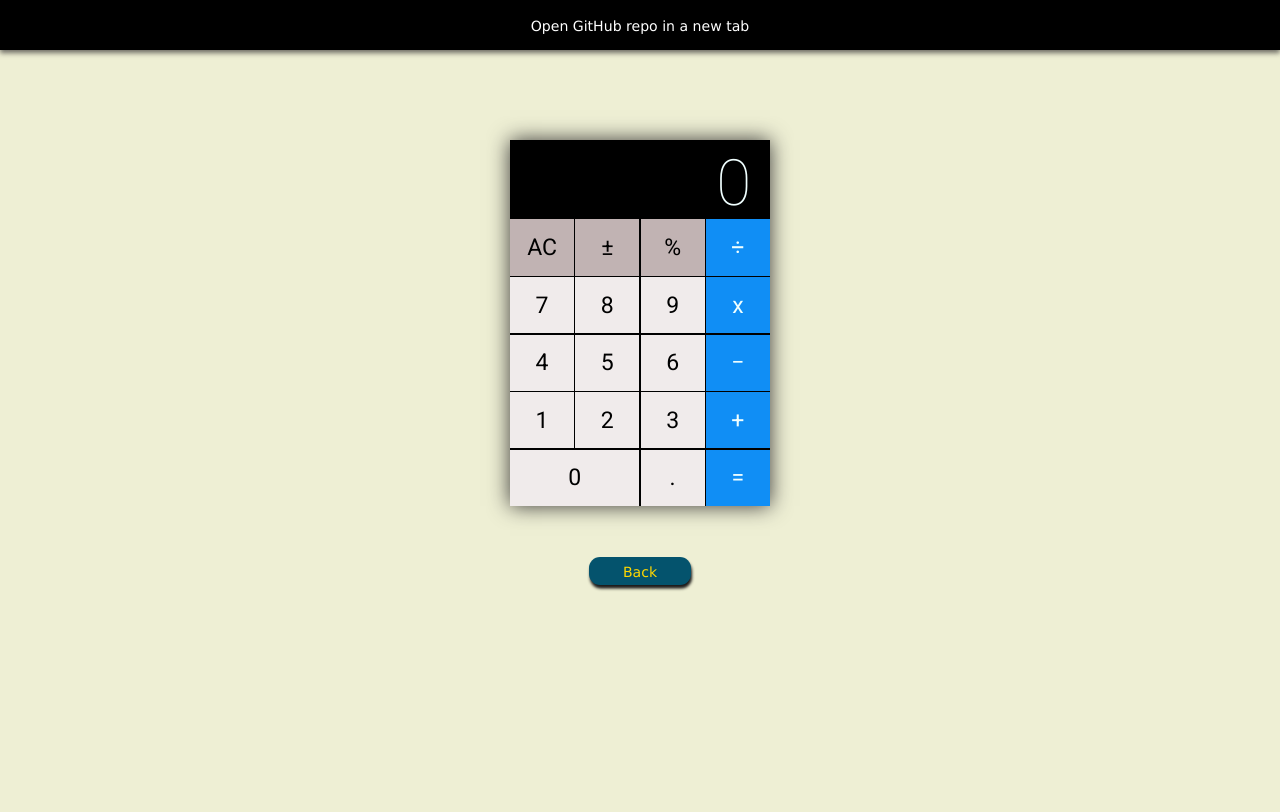
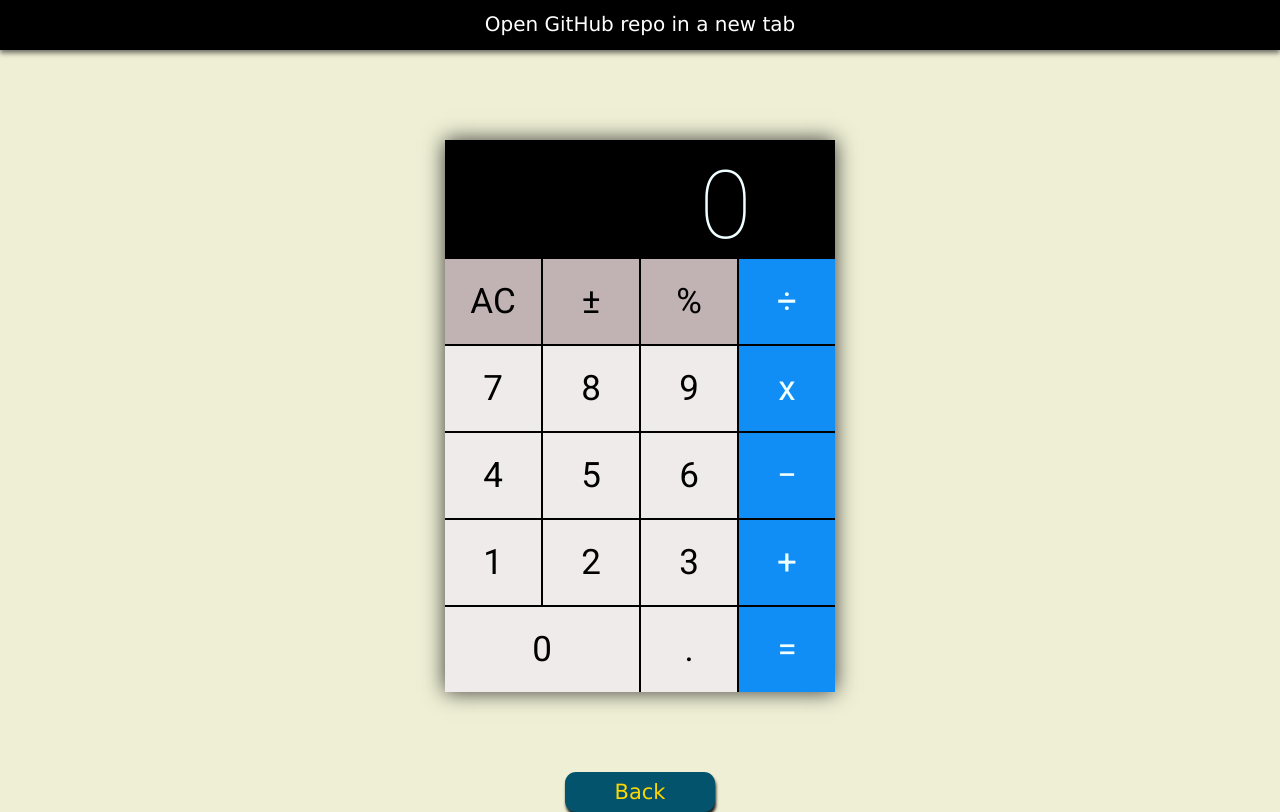
Before and after one commit to adam4321/react-calculator, a React (Create React App) app: page / in a window 1280 px wide. Built offline with nearby package versions, Linux system fonts and the light colour scheme.

Commit message:
fix large layout

```diff
--- a/src/App.css
+++ b/src/App.css
@@ -52,7 +52,7 @@ button:active {
 
 .calculator {
     margin: 0 auto;
-    width: 20.3vw;
+    width: 390px;
     margin-top: 90px;
     box-shadow: 0px 0px 20px 0px rgb(56, 55, 55);
 }
@@ -62,12 +62,12 @@ button:active {
 
 .display {
     margin: auto;
-    height: 6.2vw;
-    width: 20.3vw;
+    height: 119px;
+    width: 390px;
     background-color: black;
     color: azure;
-    font-size: 5vw;
-    padding-top: 0.5vw;
+    font-size: 95px;
+    padding-top: 10px;
 }
 
 .display .auto-scaling-text {
@@ -82,9 +82,9 @@ button:active {
 }
 
 .key {
-    width: 5vw;
-    height: 4.4vw;
-    font-size: 1.8vw;
+    width: 96px;
+    height: 85px;
+    font-size: 35px;
 }
 
 .key-area {
@@ -94,7 +94,7 @@ button:active {
 .input-keys {
     display: grid;
     grid-template: repeat(5, 1fr) / repeat(4, 1fr);
-    grid-gap: 0.1vw;
+    grid-gap: 2px;
     background-color: black;
 }
 
@@ -175,32 +175,28 @@ button:active {
 }
 
 .key-0 {
-    width: 10.1vw;
+    width: 194px;
     grid-column: 1/3;
     grid-row: 5;
 }
 
 #back-button {
-    width: 8vw;
-    height: 2.2vw;
-    background-color: #04536d;
-    position: absolute;
-    left: 46vw;
-    margin-top: 4vw;
-    border-radius: 11px;
-    font-family: verdana;
-    padding-top: 0.1vw;
-    box-shadow: 1px 3.5px 3px 0px rgb(27, 26, 26);
+    display: block;
     text-decoration: none;
     text-align: center;
-    display: inline-block;
+    width: 150px;
+    height: 40px;
+    border-radius: 11px;
+    margin: 80px auto 0px auto;
+    background-color: #04536d;
     color: gold;
-    font-size: 1.1vw;
+    font-family: verdana;
+    font-size: 21px;
+    box-shadow: 1px 3.5px 3px 0px rgb(27, 26, 26);
     -webkit-transition: 0.4s;
     -moz-transition: 0.4s;
     -o-transition: 0.4s;
     transition: 0.4s;
-    text-decoration: none;
 }
 
 #back-button:hover {
@@ -213,7 +209,7 @@ button:active {
     transition: 0.4s;
 }
 
-a {
+#back-button:a {
     text-decoration: none;
     text-align: center;
     display: inline-block;
@@ -223,7 +219,6 @@ a {
     -moz-transition: 0.4s;
     -o-transition: 0.4s;
     transition: 0.4s;
-    text-decoration: none;
 }
 
 a:hover {
@@ -239,7 +234,7 @@ a:hover {
 
 /* Media query below 900 px ------------------------------------------------ */
 
-@media only screen and (max-width: 900px) {
+@media only screen and (max-width: 500px) {
 
     .calculator {
         margin: 0 auto;
```
